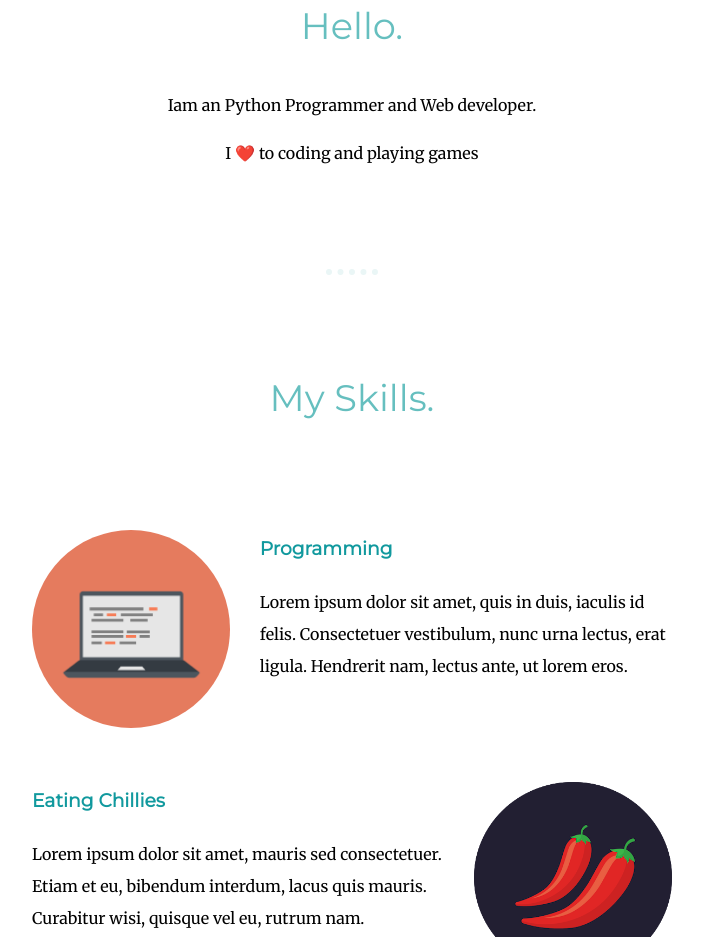
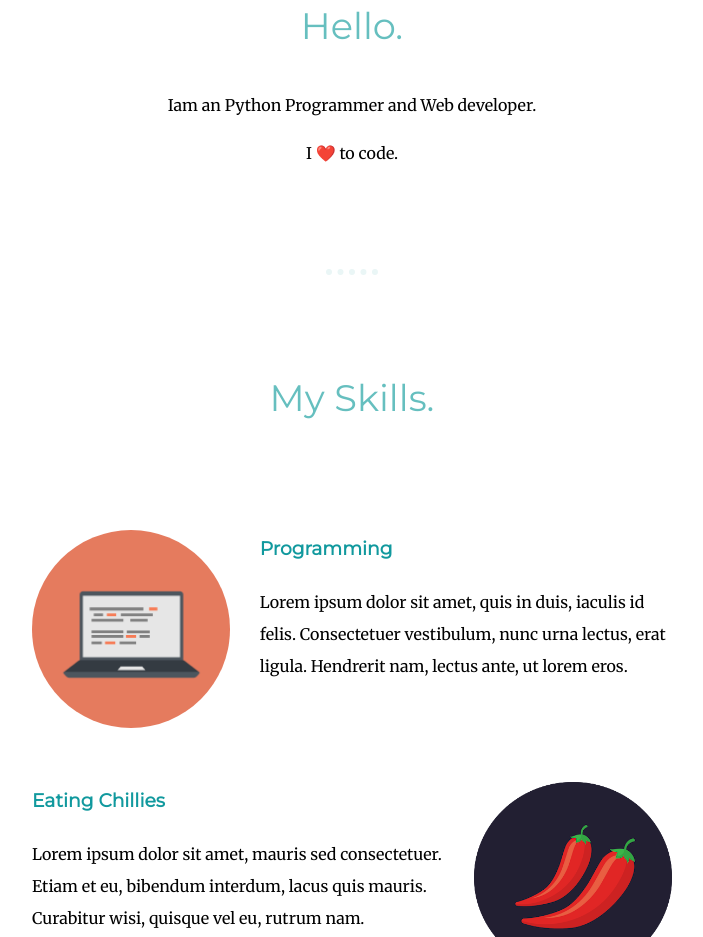
Before and after one commit to vikasme18/mywebsite, a plain HTML site: page index.html in a window 1280 px wide. Shown: the part 1137-2074 px from the top of the page, without its empty margins (288-991 px from the left). Drawn offline with Linux system fonts and the light colour scheme.

Commit message:
Update index.html

```diff
--- a/index.html
+++ b/index.html
@@ -27,7 +27,7 @@
           <img class="profile-picture" src="images/Profile-Picture.png" alt="Profile Picture">
           <h2>Hello.</h2>
           <p>Iam an Python Programmer and Web developer.</p>
-          <p>I ❤️ to coding and playing games</p>
+          <p>I ❤️ to code.</p>
         </div>
         <hr>
         <div class="skills">
```
